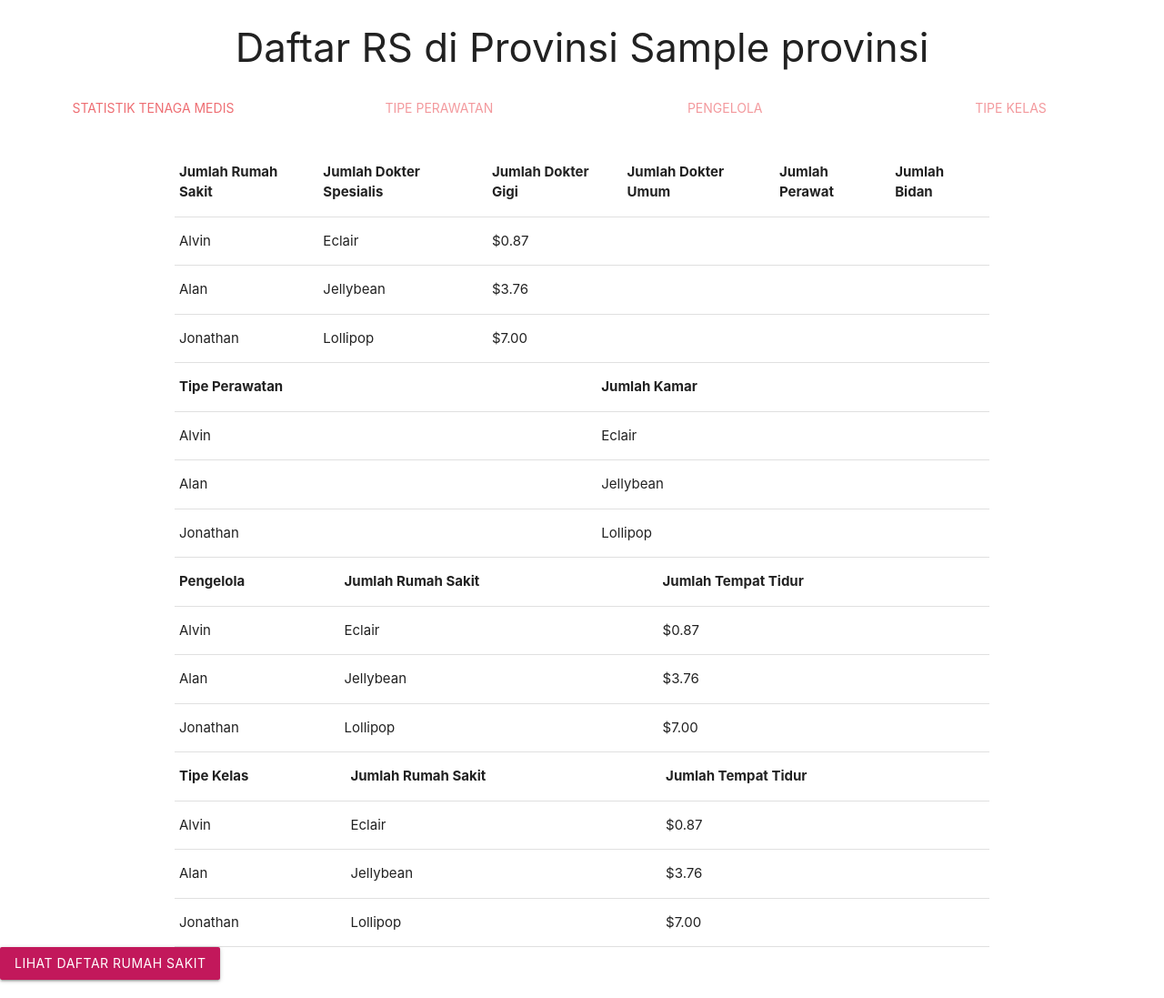
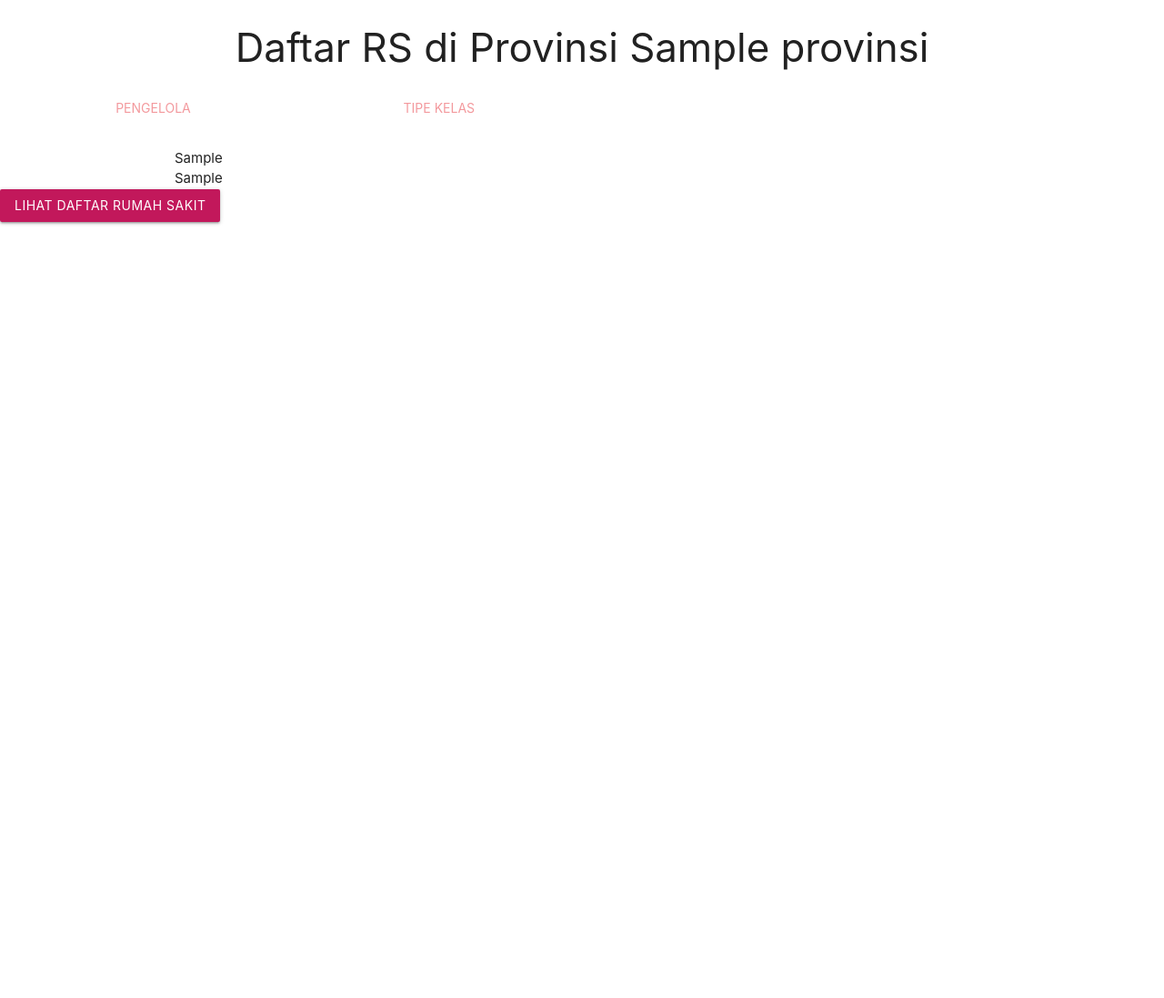
Before and after one commit to faridansa/hospital-portal, a Flask app: template templates/data-rs-provinsi.html in a window 1280 px wide. Shown: the whole page at 91% size. After the commit the page ends 247 px from the top, so only its background shows below. Run offline with Flask 2, Linux system fonts and the light colour scheme; the template is opened without the code that fills it: most values are stand-ins (such as "Sample title", 1, 10 or a date in 2020).

Commit message:
debug data-rs-provinsi display

```diff
--- a/app.py
+++ b/app.py
@@ -12,7 +12,7 @@ def index():
         return render_template('homepage.html', provinsi=data_provinsi)
     else:
         selected_provinsi = request.form.get('dropdown')
-        return data_rs_provinsi_pengelola(selected_provinsi)
+        return data_rs_provinsi(selected_provinsi)
 
 #
 # @app.route("/data-rs/<provinsi>/statistik-tenaga-medis")
@@ -28,10 +28,10 @@ def index():
 
 
 @app.route("/data-rs/<provinsi>/pengelola")
-def data_rs_provinsi_pengelola(provinsi):
-    # tabel = get_tabel_pengelola(provinsi)
-    tabel = None
-    return render_template('data-rs-provinsi.html', provinsi=provinsi, tabel_pengelola=tabel)
+def data_rs_provinsi(provinsi):
+    tabel_pengelola = get_tabel_pengelola(provinsi)
+    tabel_tipe_kelas = get_tabel_tipe_kelas(provinsi)
+    return render_template('data-rs-provinsi.html', provinsi=provinsi, tabel_pengelola=tabel_pengelola, tabel_tipe_kelas=tabel_tipe_kelas)
 
 
 @app.route("/data-rs/<provinsi>/<pengelola>")
--- a/templates/data-rs-provinsi.html
+++ b/templates/data-rs-provinsi.html
@@ -4,7 +4,7 @@
 		<!--Import Google Icon Font-->
 		<link href="https://fonts.googleapis.com/icon?family=Material+Icons" rel="stylesheet">
 		<!--Import materialize.css-->
-		<link type="text/css" rel="stylesheet" href="../static/css/materialize.min.css" media="screen,projection" />
+		<link type="text/css" rel="stylesheet" href="/static/css/materialize.min.css" media="screen,projection" />
 		<script src="https://ajax.googleapis.com/ajax/libs/jquery/3.3.1/jquery.min.js"></script>
 
 		<!--Let browser know website is optimized for mobile-->
@@ -17,127 +17,18 @@
 		<div class="row">
 			<div class="col s12">
 				<ul class="tabs">
-					<li class="tab col s3"><a class="active" href="#test1">Statistik Tenaga Medis</a></li>
-					<li class="tab col s3"><a href="#test2">Tipe Perawatan</a></li>
 					<li class="tab col s3"><a href="#test3">Pengelola</a></li>
 					<li class="tab col s3"><a href="#test4">Tipe Kelas</a></li>
 				</ul>
 			</div>
 		</div>
-		<!-- statistik tenaga medis -->
-		<div class="container">
-			<table class="highlight">
-				<thead>
-					<tr>
-						<th>Jumlah Rumah Sakit</th>
-						<th>Jumlah Dokter Spesialis</th>
-						<th>Jumlah Dokter Gigi</th>
-						<th>Jumlah Dokter Umum</th>
-						<th>Jumlah Perawat</th>
-						<th>Jumlah Bidan</th>
-					</tr>
-				</thead>
-				<tbody>
-					<tr>
-						<td>Alvin</td>
-						<td>Eclair</td>
-						<td>$0.87</td>
-					</tr>
-					<tr>
-						<td>Alan</td>
-						<td>Jellybean</td>
-						<td>$3.76</td>
-					</tr>
-					<tr>
-						<td>Jonathan</td>
-						<td>Lollipop</td>
-						<td>$7.00</td>
-					</tr>
-				</tbody>
-			</table>
-		</div>
-		<!-- tipe perawatan -->
-		<div class="container">
-			<table class="highlight">
-				<thead>
-					<tr>
-						<th>Tipe Perawatan</th>
-						<th>Jumlah Kamar</th>
-					</tr>
-				</thead>
-				<tbody>
-					<tr>
-						<td>Alvin</td>
-						<td>Eclair</td>
-					</tr>
-					<tr>
-						<td>Alan</td>
-						<td>Jellybean</td>
-					</tr>
-					<tr>
-						<td>Jonathan</td>
-						<td>Lollipop</td>
-					</tr>
-				</tbody>
-			</table>
-		</div>
 		<!-- tipe pengelola -->
 		<div class="container">
-			<table class="highlight">
-				<thead>
-					<tr>
-						<th>Pengelola</th>
-						<th>Jumlah Rumah Sakit</th>
-						<th>Jumlah Tempat Tidur</th>
-					</tr>
-				</thead>
-				<tbody>
-					<tr>
-						<td>Alvin</td>
-						<td>Eclair</td>
-						<td>$0.87</td>
-					</tr>
-					<tr>
-						<td>Alan</td>
-						<td>Jellybean</td>
-						<td>$3.76</td>
-					</tr>
-					<tr>
-						<td>Jonathan</td>
-						<td>Lollipop</td>
-						<td>$7.00</td>
-					</tr>
-				</tbody>
-			</table>
+      <!-- return table pengelola--> {{tabel_pengelola | safe}}
 		</div>
 		<!-- tipe kelas -->
 		<div class="container">
-			<table class="highlight">
-				<thead>
-					<tr>
-						<th>Tipe Kelas</th>
-						<th>Jumlah Rumah Sakit</th>
-						<th>Jumlah Tempat Tidur</th>
-					</tr>
-				</thead>
-				<tbody>
-					<tr>
-						<td>Alvin</td>
-						<td>Eclair</td>
-						<td>$0.87</td>
-					</tr>
-					<tr>
-						<td>Alan</td>
-						<td>Jellybean</td>
-						<td>$3.76</td>
-					</tr>
-					<tr>
-						<td>Jonathan</td>
-						<td>Lollipop</td>
-						<td>$7.00</td>
-					</tr>
-				</tbody>
-			</table>
+			{{tabel_tipe_kelas | safe}}
 		</div>
 		<div class="row">
       <form class="form-inline" action="data-rs/{{provinsi}}">
```
Also changed, not shown: backend/rdf.py (+31 -14 lines), backend/utils.py (+10 -5 lines).
